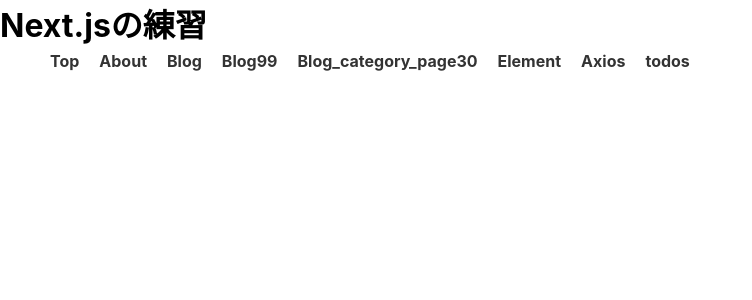
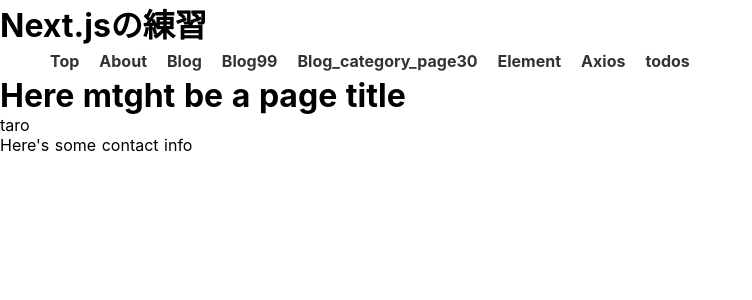
Before and after one commit to wd30gsrc/nuxt-sample, a Nuxt app: page /v-model in a window 1280 px wide. Shown: the top 300 px of the page, without its empty margins (0-752 px from the left). Built offline with nearby package versions, Linux system fonts and the light colour scheme.

Commit message:
スロットを使ったコンポーネントのカスタマイズ

```diff
--- /dev/null
+++ b/components/MyCalender.vue
@@ -0,0 +1,44 @@
+<template>
+  <div class="panel">
+    <header>
+      <slot name="slot-header" />
+    </header>
+    <main>
+      <!-- <slot text="Hello!"></slot> -->
+      <slot :user="user">
+        {{ user[0].lastName }}
+      </slot>
+    </main>
+    <footer>
+      <slot name="slot-footer" />
+    </footer>
+  </div>
+</template>
+
+<script>
+export default {
+  props: {
+    header: {
+      type: String,
+      default: 'return header'
+    }
+    // text: {
+    //   type: String,
+    //   default: 'default props text'
+    // }
+  },
+  data () {
+    return {
+      user: [
+        { firstName: 'taro', lastName: 'yamada' },
+        { firstName: 'taro2', lastName: 'yamada2' }
+      ],
+      testdata: 'testData'
+    }
+  }
+}
+</script>
+
+<style>
+
+</style>
--- /dev/null
+++ b/pages/v-model.vue
@@ -0,0 +1,28 @@
+<template>
+  <div>
+    <my-calender class="panel-default" header="This is Header">
+      <template v-slot:slot-header>
+        <h1>Here mtght be a page title</h1>
+      </template>
+      <!-- <p slot-scope="propsdata">
+        スロットから受け取ったtext => {{ propsdata.text }}
+      </p> -->
+      <template v-slot:default="slotProps">
+        {{ slotProps.user[0].firstName }}
+      </template>
+      <template v-slot:slot-footer>
+        <p>Here's some contact info</p>
+      </template>
+    </my-calender>
+  </div>
+</template>
+
+<script>
+import MyCalender from '~/components/MyCalender.vue'
+
+export default {
+  components: {
+    MyCalender
+  }
+}
+</script>
```
